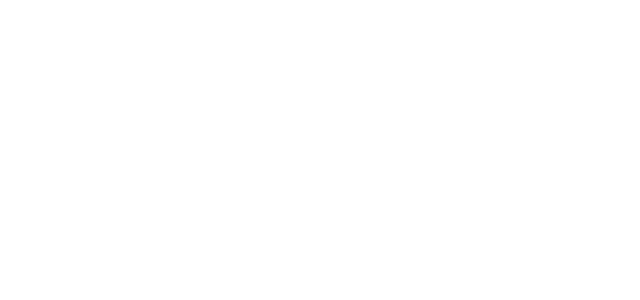
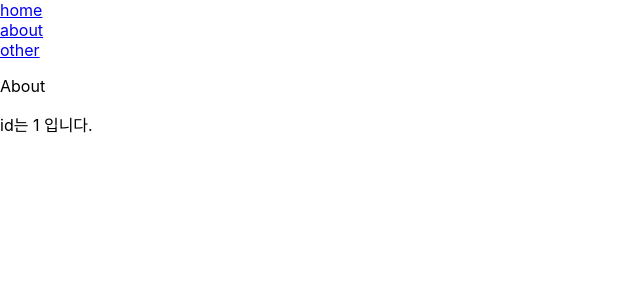
Before and after one commit to limhoooo/react-basic, a React (Create React App) app: page /about/1 in a window 1280 px wide. Shown: the top 300 px of the page, without its empty margins (0-640 px from the left). Built offline with nearby package versions, Linux system fonts and the light colour scheme.

Commit message:
router 추가

```diff
--- a/package.json
+++ b/package.json
@@ -8,6 +8,7 @@
     "@testing-library/user-event": "^13.5.0",
     "react": "^18.2.0",
     "react-dom": "^18.2.0",
+    "react-router-dom": "^6.6.1",
     "react-scripts": "5.0.1",
     "web-vitals": "^2.1.4"
   },
--- a/src/App.js
+++ b/src/App.js
@@ -1,8 +1,24 @@
-import logo from "./logo.svg";
+import { BrowserRouter, Routes, Route, Link } from "react-router-dom";
 import "./App.css";
-
+import Home from "./pages/Home";
+import About from "./pages/About";
+import Other from "./pages/Other";
 function App() {
-  return <div></div>;
+  const rand_0_9 = Math.floor(Math.random() * 10);
+  return (
+    <BrowserRouter>
+      <Link to="/">home</Link>
+      <div> </div>
+      <Link to={`/about/${rand_0_9}`}>about</Link>
+      <div> </div>
+      <Link to="/other">other</Link>
+      <Routes>
+        <Route path="/" element={<Home />} />
+        <Route path="/about/:id" element={<About />} />
+        <Route path="/other" element={<Other />} />
+      </Routes>
+    </BrowserRouter>
+  );
 }
 
 export default App;
--- /dev/null
+++ b/src/pages/About.jsx
@@ -0,0 +1,9 @@
+import { useParams } from "react-router-dom";
+
+export default function About(props) {
+    const { id } = useParams();
+    return <div>
+        <p>About</p>
+        {id && <p>id는 {id} 입니다.</p>}
+    </div>;
+}
--- /dev/null
+++ b/src/pages/Home.jsx
@@ -0,0 +1,3 @@
+export default function Home() {
+    return <div>Homeasdasd</div>;
+}
--- /dev/null
+++ b/src/pages/Other.jsx
@@ -0,0 +1,3 @@
+export default function Other() {
+    return <div>Other</div>;
+}
```
Also changed, not shown: 1 other file (tests, documents, lock files or other folders).
